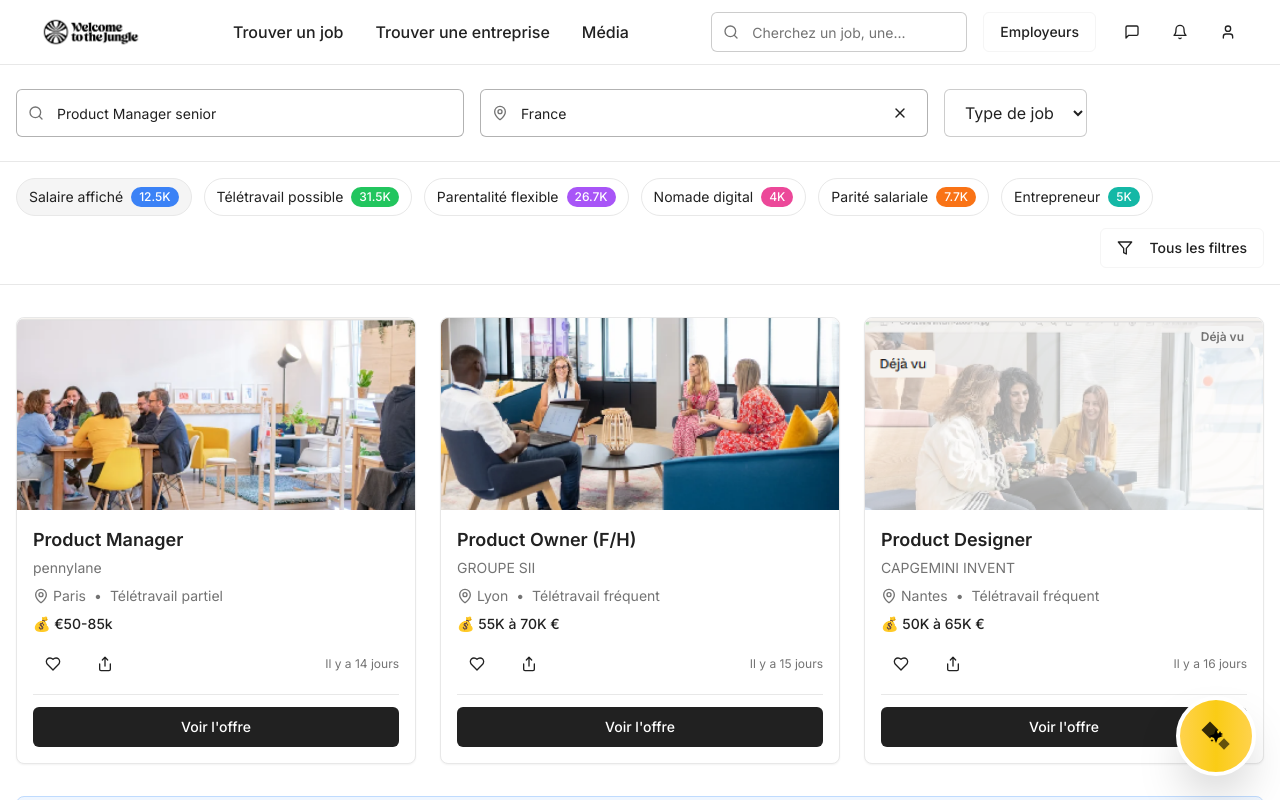
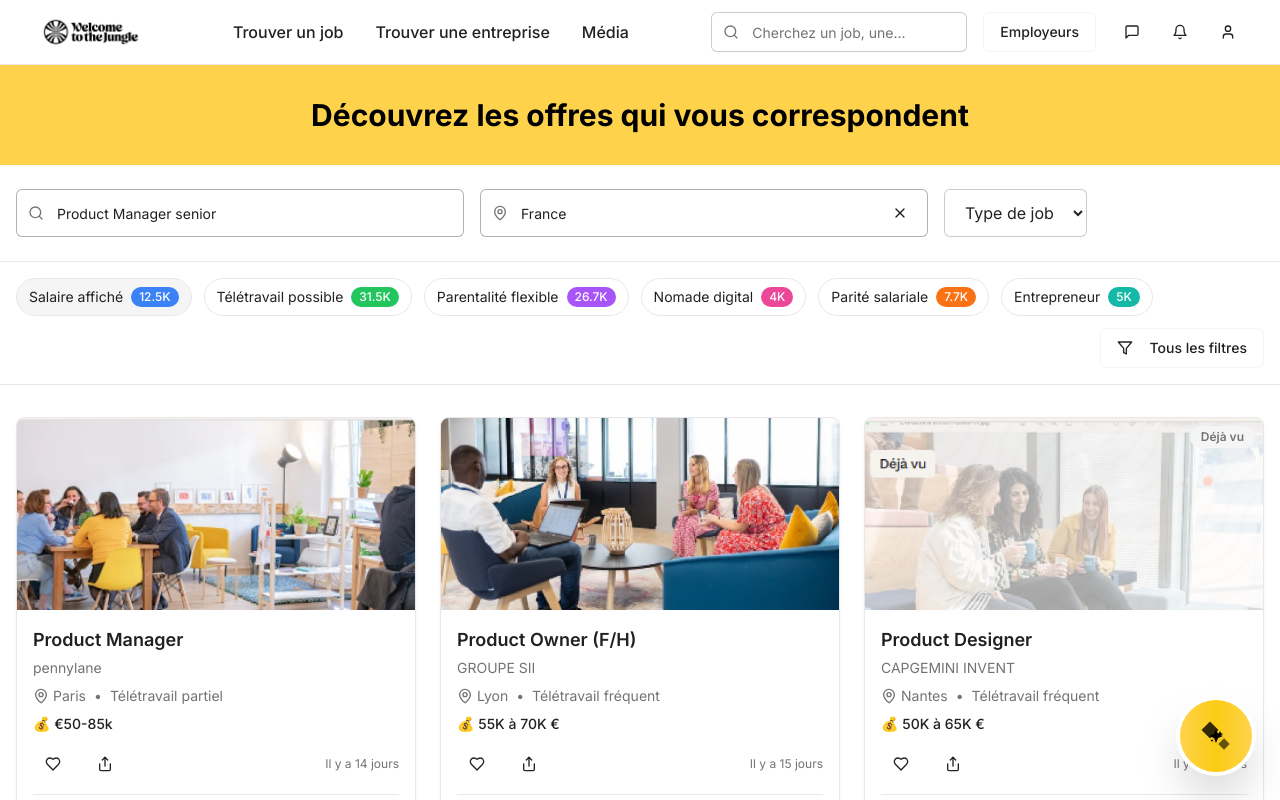
Before and after one commit to IvandeMurard/prototype-wttj, a React (Vite) app: page /jobs in a window 1280 px wide. Shown: the top 800 px of the page. Built offline with nearby package versions, Linux system fonts and the light colour scheme.

Commit message:
Add yellow banner
Add a yellow banner with the text "Découvrez les offres qui vous correspondent" below the navigation bar.

```diff
--- a/src/pages/Jobs.tsx
+++ b/src/pages/Jobs.tsx
@@ -65,6 +65,15 @@ const Jobs = () => {
     <div className="min-h-screen bg-background">
       <Header />
 
+      {/* Bandeau jaune */}
+      <div className="bg-wttj-yellow py-8">
+        <div className="max-w-7xl mx-auto px-4 text-center">
+          <h1 className="text-3xl font-bold text-black">
+            Découvrez les offres qui vous correspondent
+          </h1>
+        </div>
+      </div>
+
       <JobSearchBar
         searchQuery={searchQuery}
         setSearchQuery={setSearchQuery}
```
